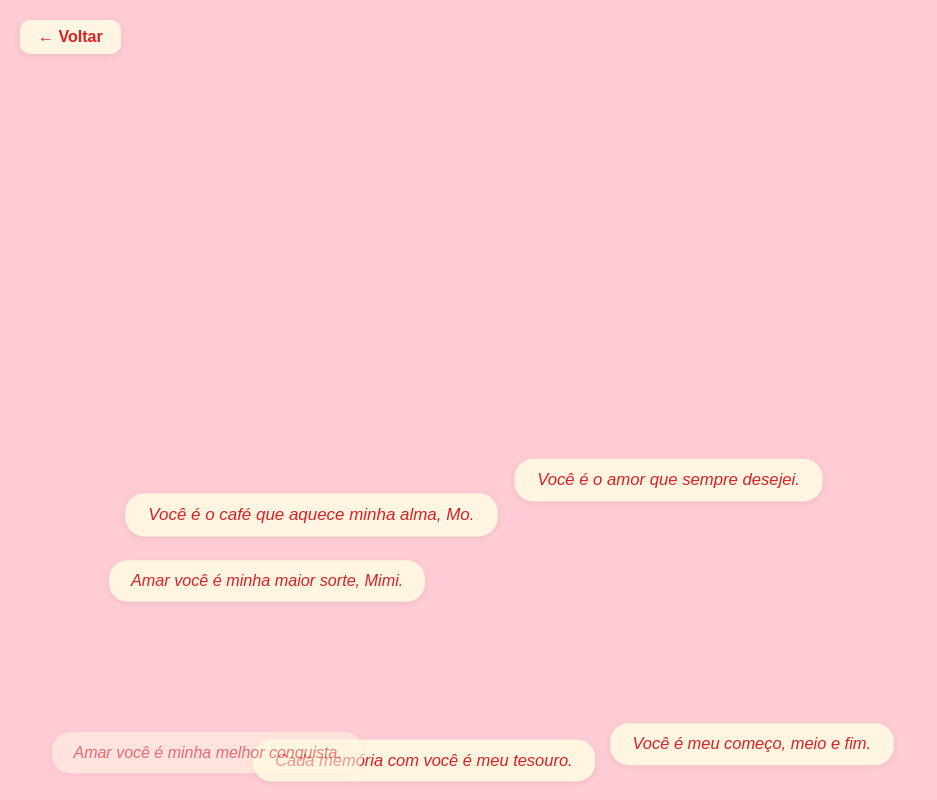
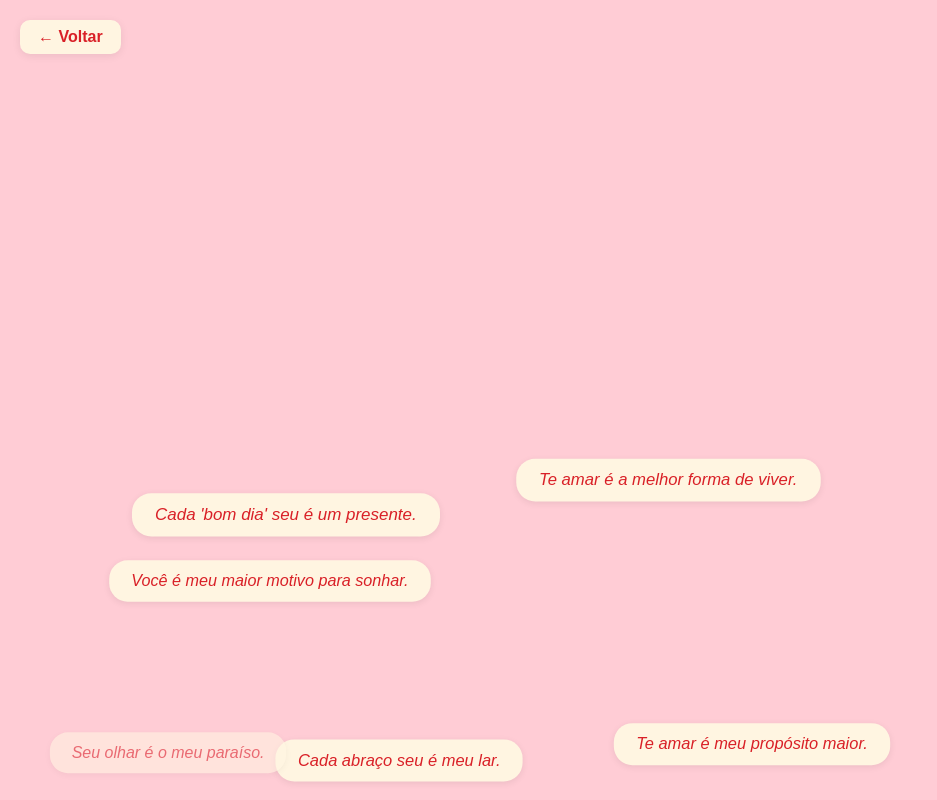
Before and after one commit to LvUMi/LvUMi.github.io, a plain HTML site: page mensagens.html in a window 1280 px wide. Shown: the whole page, without its empty margins (0-937 px from the left). Drawn offline with Linux system fonts and the light colour scheme.

Commit message:
Add files via upload

```diff
--- a/mensagens.html
+++ b/mensagens.html
@@ -64,106 +64,120 @@
             "Meu riso é mais sincero com você.",
             "Você é minha pessoa favorita.",
             "Te amo infinito!",
-            "Com você, cada momento vira uma musica do hozzier, Mi.",
+            "Com você, cada momento vira eternidade, minha princesa.",
             "Você é a melhor parte dos meus dias.",
             "Meu coração tem um único endereço: você.",
-            "Amar você, Mimi, é a melhor decisão que já tomei.",
+            "Amar você, meu amor, é a melhor decisão que já tomei.",
             "Seu jeito me faz acreditar no impossível.",
             "Você é minha musa em forma de poesia.",
             "Tudo ao seu lado é mais doce, até o café sem açúcar.",
-            "Você é o capítulo mais lindo da minha história, Momo.",
+            "Você é o capítulo mais lindo da minha história, minha princesa.",
             "Meu mundo ganhou cor no dia em que te conheci.",
             "Te amar é como respirar: natural e essencial.",
             "Amar você é fácil, tipo tomar Toddy.",
-            "Você é a Mimi que perfuma a minha vida.",
-            "Sua presença me faz sentir em casa, Mi.",
+            "Você perfuma a minha vida.",
+            "Sua presença me faz sentir em casa, meu amor.",
             "Só você me faz rir com a alma.",
             "Com você, o simples vira extraordinário.",
             "Cada mensagem sua faz meu dia brilhar.",
-            "Você é minha força nos dias mais difíceis, Mo.",
+            "Você é minha força nos dias mais difíceis.",
             "Eu só preciso de você para ser feliz.",
             "Você é a resposta para todas as minhas perguntas.",
             "Te amar é como malhar: me faz crescer.",
             "Você é a melhor surpresa que a vida me deu.",
-            "Você me faz querer ser uma pessoa melhor, Mimi.",
+            "Você me faz querer ser uma pessoa melhor, minha princesa.",
             "Meu coração bate no ritmo do seu.",
             "Você é meu sonho mais lindo e real.",
-            "Nada no mundo é tão bom quanto te abraçar, Momo.",
+            "Nada no mundo é tão bom quanto te abraçar.",
             "Cada dia ao seu lado é uma bênção.",
-            "Você me faz sorrir sem nem tentar, Mi.",
+            "Você me faz sorrir sem nem tentar.",
             "Você é a paz que eu sempre procurei.",
             "Minha vida é mais leve com você nela.",
             "Eu me perco e me encontro em você.",
-            "Você é o café que aquece minha alma, Mo.",
+            "Você é o café que aquece minha alma.",
             "Te amo mais do que qualquer treino de braço.",
             "Você é a certeza que eu nunca soube que precisava.",
-            "Tudo é mais bonito quando você está por perto, Mimi.",
+            "Tudo é mais bonito quando você está por perto, meu amor.",
             "Com você, o mundo faz sentido.",
-            "Cada 'bom dia' seu é um presente, Mi.",
+            "Cada 'bom dia' seu é um presente.",
             "Não existe outro lugar que eu queira estar além de você.",
             "Você é meu ânimo até nas manhãs mais sonolentas.",
             "Sua risada é minha trilha sonora favorita.",
             "Você é minha rotina preferida.",
-            "Cada segundo ao seu lado vale ouro, Mo.",
+            "Cada segundo ao seu lado vale ouro.",
             "Amar você é minha melhor conquista.",
             "Seu toque é meu porto seguro.",
-            "Eu escolheria você em todas as vidas, Mi.",
-            "Você é a única coisa que faz meu TDAH focar, Momo.",
+            "Eu escolheria você em todas as vidas.",
             "Sua voz é minha melodia preferida.",
             "Você é a luz que ilumina meu caminho.",
             "Só você entende minha bagunça e a deixa mais bonita.",
-            "Seu olhar é o meu paraíso, Mimi.",
+            "Seu olhar é o meu paraíso.",
             "Minha felicidade tem nome e sorriso: Yasmim.",
             "Não existe distância para o que sinto por você.",
-            "Te amar é fácil como comer pão com ovo, Mi.",
+            "Te amar é fácil como comer pão com ovo.",
             "Você é meu calmante natural.",
-            "Você me dá asas e também é meu pouso, Mo.",
+            "Você me dá asas e também é meu pouso.",
             "Não há ninguém no mundo como você.",
-            "Meu melhor 'eu' é o que está com você, Mimi.",
+            "Meu melhor 'eu' é o que está com você.",
             "Você é a razão do meu coração disparar.",
-            "Sua companhia faz o tempo parar, Mi.",
+            "Sua companhia faz o tempo parar.",
             "Você é meu ponto de partida e minha chegada.",
             "Não preciso de mais nada além de você.",
             "Você é minha razão para acreditar no amor.",
-            "Você é o motivo do brilho nos meus olhos, Mo.",
+            "Você é o motivo do brilho nos meus olhos.",
             "Te amo de todas as formas possíveis.",
-            "Amar você é minha maior sorte, Mimi.",
+            "Amar você é minha maior sorte.",
             "Você é minha estrela em noites escuras.",
             "Quero descobrir o mundo com você.",
-            "Você é meu conforto no caos, Mi.",
+            "Você é meu conforto no caos.",
             "Não preciso de destino, só da sua companhia.",
             "Você é o amor que sempre desejei.",
-            "Você é minha inspiração em cada treino, Mo.",
+            "Você é minha inspiração em cada treino.",
             "Você é meu apoio nos dias mais difíceis.",
-            "Você é o melhor presente que a vida me deu, Mi.",
+            "Você é o melhor presente que a vida me deu.",
             "Te amar é um privilégio que agradeço todos os dias.",
-            "Você é meu maior motivo para sonhar, Momo.",
+            "Você é meu maior motivo para sonhar.",
             "Só você sabe como me fazer feliz de verdade.",
-            "Sua felicidade é minha prioridade, Mimi.",
+            "Sua felicidade é minha prioridade.",
             "Você é minha pessoa para sempre.",
-            "Não consigo imaginar minha vida sem você, Mi.",
+            "Não consigo imaginar minha vida sem você.",
             "Você é meu começo, meio e fim.",
             "Te amar é a melhor forma de viver.",
             "Cada memória com você é meu tesouro.",
-            "Você é minha verdade em um mundo de incertezas, Mo.",
+            "Você é minha verdade em um mundo de incertezas.",
             "Com você, tudo é mais leve.",
             "Te amo mais do que palavras podem expressar.",
-            "Seu amor é meu combustível, Mi.",
+            "Seu amor é meu combustível.",
             "Você é minha certeza em meio ao caos.",
             "Você é meu refúgio e minha aventura.",
             "Não existe felicidade sem você.",
-            "Você é a razão do meu sorriso, Momo.",
+            "Você é a razão do meu sorriso.",
             "Com você, sou a melhor versão de mim.",
             "Te amar é meu propósito maior.",
-            "Você é meu 'para sempre' favorito, Mimi.",
+            "Você é meu 'para sempre' favorito.",
             "Cada abraço seu é meu lar.",
-            "Você é meu universo particular, Mo.",
+            "Você é meu universo particular.",
             "Só você torna o ordinário em extraordinário.",
             "Sua existência é meu maior presente.",
-            "Te amo mais do que o próprio amor, Mi.",
+            "Te amo mais do que o próprio amor.",
             "Amar você me ensina sobre a vida todos os dias.",
+            // 40% com apelidos:
             "Mimi, você é minha paz no meio do caos.",
-            "Te quero em todos os meus amanhãs, Momo."
+            "Te quero em todos os meus amanhãs, Momo.",
+            "Com você, cada momento vira eternidade, Mi.",
+            "Você é minha força nos dias mais difíceis, Mo.",
+            "Meu tomatinho, você é meu sorriso diário.",
+            "Minha linda, você é meu porto seguro.",
+            "Minha princesa, você é meu sonho realizado.",
+            "Meu amor, você é minha inspiração.",
+            "Meu tomatinho, só você me entende.",
+            "Minha princesa, cada dia com você é único.",
+            "Meu amor, você é minha alegria constante.",
+            "Mimi, você é meu universo.",
+            "Mi, você é minha motivação.",
+            "Mo, você é meu abrigo.",
+            "Momo, você é minha sorte.",
+            "Meu tomatinho, te amo demais!"
         ];
         function randomPosY(elHeight) {
             // Garante que não fique colado no topo/rodapé
```
